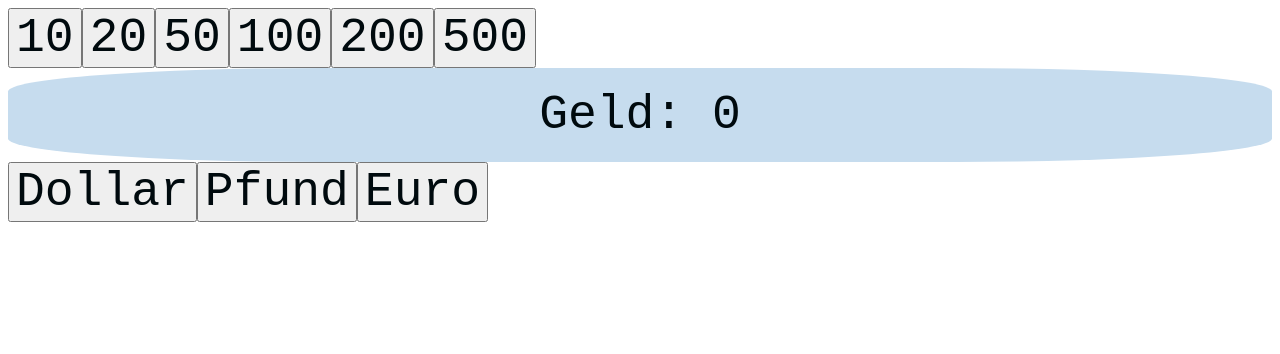
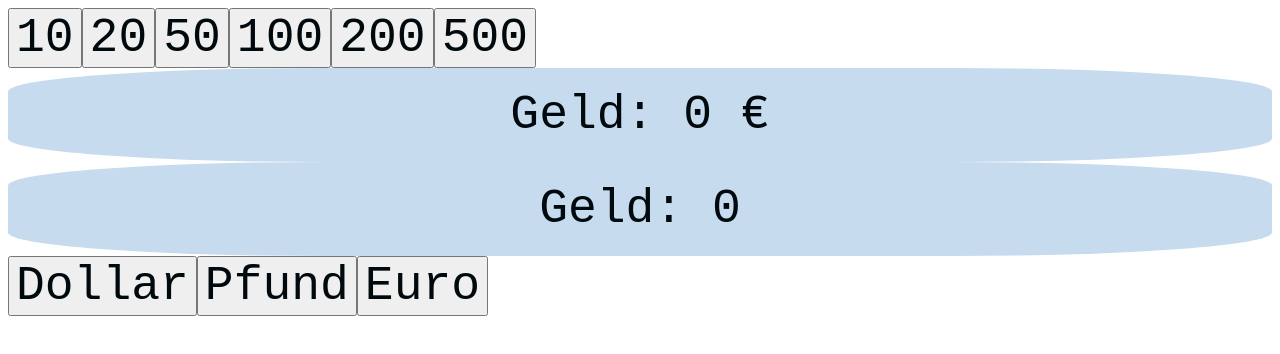
Before and after one commit to CucinaDeVille/reactCurrencyConverter, a React (Vite) app: page / in a window 1280 px wide. Shown: the top 354 px of the page. Built offline with nearby package versions, Linux system fonts and the light colour scheme.

Commit message:
feat(comments): :memo: add explainatory comments in code

```diff
--- a/src/App.jsx
+++ b/src/App.jsx
@@ -3,8 +3,14 @@ import Button from "./Button";
 import {useState} from "react";
 
 const App = () => {
+
+    // value in euros
     const [money, setMoney] = useState(0);
+
+    // value in alternative currency
     const [convertedMoney, setConvertedMoney] = useState(0);
+
+    // string to specify currency
     const [currencyString, setCurrencyString] = useState("");
 
     const euroToDollar = (num) => {
@@ -18,12 +24,15 @@ const App = () => {
     const createMoneyButtons = () => {
             const moneyArray = [10, 20, 50, 100, 200, 500];
 
-            // either use parentheses () with implicit return (requires no "return")
-            // or use curly braces {} that require you to explicitly write "return" in front of <Button.../>
+            // either use parentheses () with IMPLICIT return (requires no "return")
+            // or use curly braces {}, that require "return" to be written EXPLICITLY in front of <Button.../>
             return moneyArray.map((item, index) => (
                  <Button
                     key={index}
                     myText={item}
+
+                     // when pressing one of the buttons, money and converted money are initially set to chosen value
+                     // euro is selected as unit per default
                     callBack={() => {
                         setMoney(moneyArray[index]);
                         setConvertedMoney(moneyArray[index]);
@@ -31,16 +40,20 @@ const App = () => {
                     }}
                 />
             ));
-        }
-    ;
+    };
 
     return (
         <div>
-
+            {/*create buttons to select amount*/}
             {createMoneyButtons()}
 
+            {/*display initial amount of money*/}
+            <Display money={money} currency={"€"}/>
+
+            {/*display converted value of money*/}
             <Display money={convertedMoney} currency={currencyString}/>
 
+            {/*button to convert money to dollars*/}
             <Button
                 myText={"Dollar"}
                 callBack={() => {
@@ -48,6 +61,8 @@ const App = () => {
                     setCurrencyString("$");
                 }}
             />
+
+            {/*button to convert money to pounds*/}
             <Button
                 myText={"Pfund"}
                 callBack={() => {
@@ -55,6 +70,8 @@ const App = () => {
                    setCurrencyString("£");
                 }}
             />
+
+            {/*button to convert money to euros*/}
             <Button
                 myText={"Euro"}
                 callBack={() => {
```
